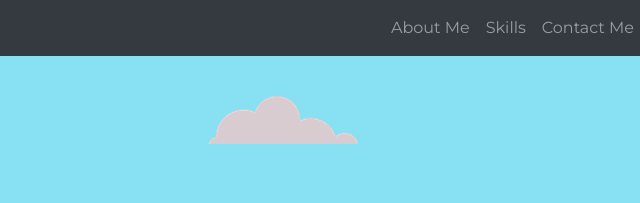
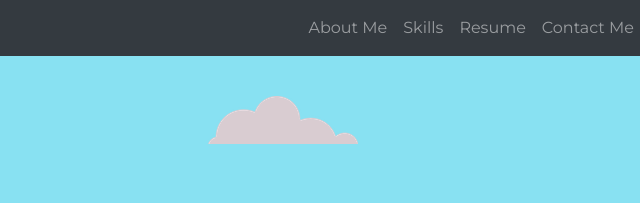
Before and after one commit to gwychin/cv, a plain HTML site: page index.html in a window 1280 px wide. Shown: the top 203 px of the page, 622-1262 px from the left. Drawn offline with nearby package versions, Linux system fonts and the light colour scheme; a web font is replaced by a local one.

Commit message:
Add files via upload
Added Resume and updated Index.html

```diff
--- a/index.html
+++ b/index.html
@@ -42,6 +42,9 @@
           </li>
           <li class="nav-item">
             <a class="nav-link" href="#skills">Skills</a>
+          </li>
+          <li>
+            <a class="nav-link" href="Gavin Chin - Resume.pdf">Resume</a>
           </li>
           <li class="nav-item">
             <a class="nav-link" href="#contact">Contact Me</a>
```
Also changed, not shown: 1 other file.
